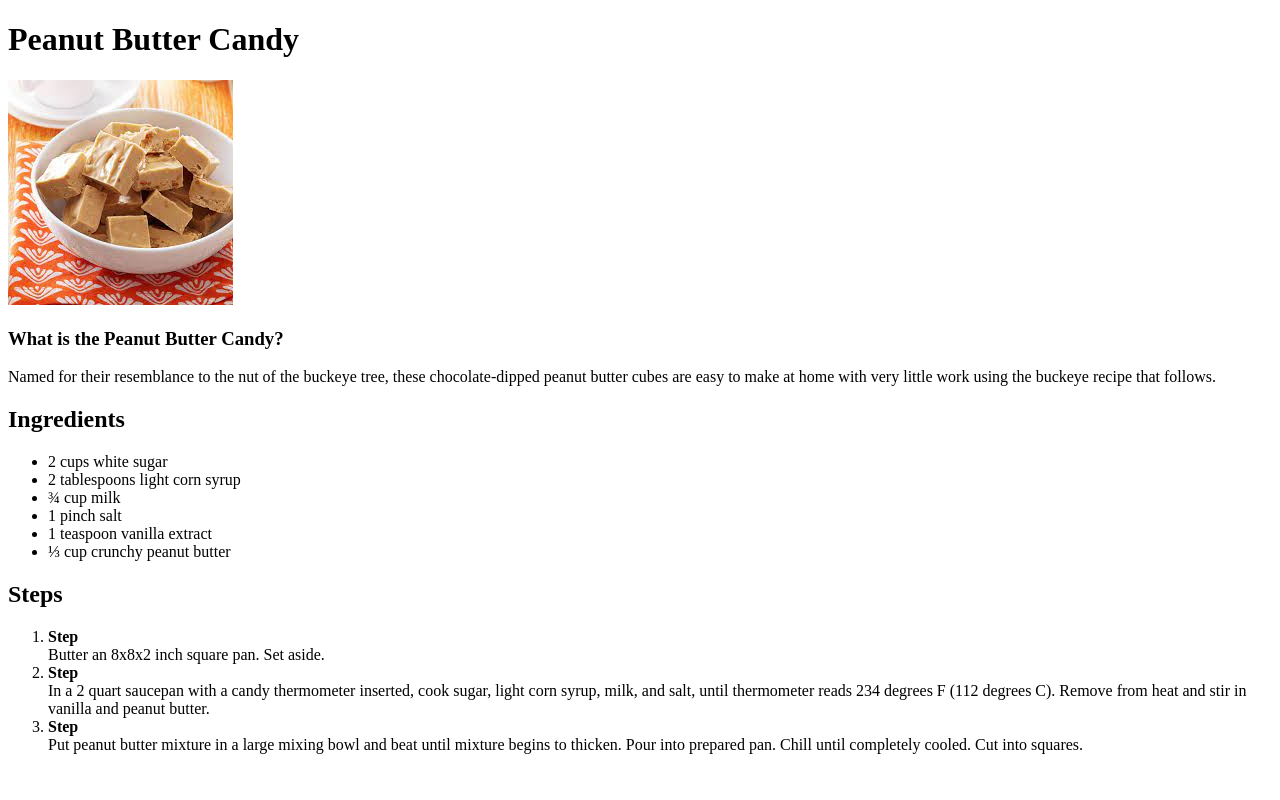
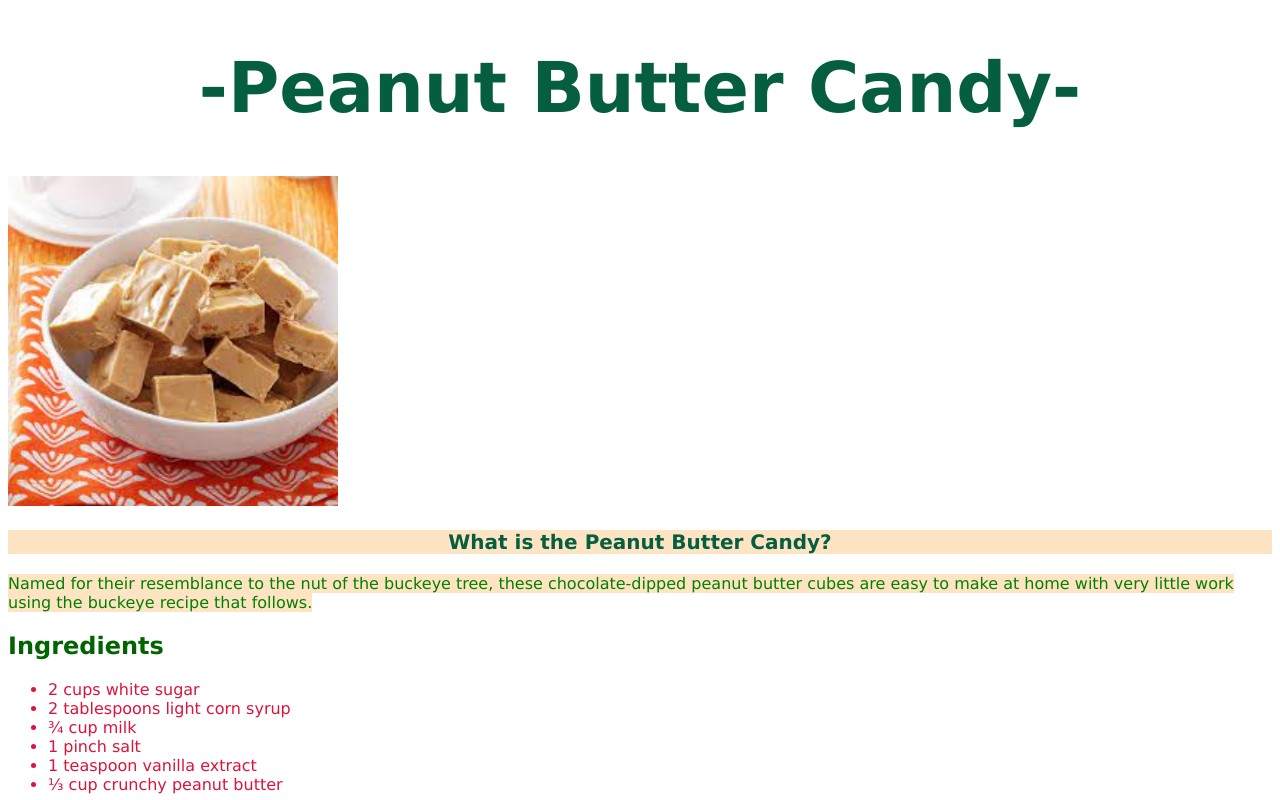
Before and after one commit to androyea/odin-recipes, a plain HTML site: page peanut-butter-candy.html in a window 1280 px wide. Shown: the top 800 px of the page. Drawn offline with Linux system fonts and the light colour scheme.

Commit message:
Add files via upload
updated with css

```diff
--- a/peanut-butter-candy.html
+++ b/peanut-butter-candy.html
@@ -5,14 +5,15 @@
     <meta http-equiv="X-UA-Compatible" content="IE=edge">
     <meta name="viewport" content="width=device-width, initial-scale=1.0">
     <title>Peanut Butter Candy</title>
+    <link rel="stylesheet" href="../odin-recipes/style.peanut-butter-candy.css">
 </head>
 <body>
-    <h1>Peanut Butter Candy</h1>
-    <img src="../odin-recipes/peanut-butter-candy.jpg" alt="There are many peanut butter candies in the white bowl">
-        <h3>What is the Peanut Butter Candy?</h3>
-        <p1>Named for their resemblance to the nut of the buckeye tree, these chocolate-dipped peanut butter cubes are easy to make at home with very little work using the buckeye recipe that follows.</p1>
- <h2>Ingredients</h2>
-    <ul>
+    <h1 class="naslov">-Peanut Butter Candy-</h1>
+    <div><img class="slika" src="../odin-recipes/peanut-butter-candy.jpg" alt="There are many peanut butter candies in the white bowl"></div>
+        <h3 class="objasnjenje">What is the Peanut Butter Candy?</h3>
+        <p1 class="objasnjenje2">Named for their resemblance to the nut of the buckeye tree, these chocolate-dipped peanut butter cubes are easy to make at home with very little work using the buckeye recipe that follows.</p1>
+ <h2  class="sastojci">Ingredients</h2>
+    <ul class="lista1">
         <li>2 cups white sugar</li>
         <li>2 tablespoons light corn syrup</li>
         <li>¾ cup milk</li>
@@ -20,14 +21,14 @@
         <li>1 teaspoon vanilla extract</li>
         <li>⅓ cup crunchy peanut butter</li>
     </ul>
- <h2>Steps</h2>
+ <h2 class="koraci">Steps</h2>
     <ol>
-        <li><strong>Step</strong></li>
-          <p1>Butter an 8x8x2 inch square pan. Set aside.</p1>
-        <li><strong>Step</strong></li>
-          <p1>In a 2 quart saucepan with a candy thermometer inserted, cook sugar, light corn syrup, milk, and salt, until thermometer reads 234 degrees F (112 degrees C). Remove from heat and stir in vanilla and peanut butter.</p1>
-        <li><strong>Step</strong></li>
-          <p1>Put peanut butter mixture in a large mixing bowl and beat until mixture begins to thicken. Pour into prepared pan. Chill until completely cooled. Cut into squares.</p1>
+        <li class="lista2"><strong>Step</strong></li>
+          <p1 class="sta">Butter an 8x8x2 inch square pan. Set aside.</p1>
+        <li class="lista2"><strong>Step</strong></li>
+          <p1  class="sta">In a 2 quart saucepan with a candy thermometer inserted, cook sugar, light corn syrup, milk, and salt, until thermometer reads 234 degrees F (112 degrees C). Remove from heat and stir in vanilla and peanut butter.</p1>
+        <li class="lista2"><strong>Step</strong></li>
+          <p1 class="sta">Put peanut butter mixture in a large mixing bowl and beat until mixture begins to thicken. Pour into prepared pan. Chill until completely cooled. Cut into squares.</p1>
     </ol>
 
 
--- /dev/null
+++ b/style.crepes.css
@@ -0,0 +1,59 @@
+.naslov {
+    font-size: 70px;
+    color: rgb(5, 94, 64);
+    font-family: Verdana, Geneva, Tahoma, sans-serif;
+
+}
+
+.img {
+    height: 100px;
+    width: auto;
+    ;
+}
+
+.drugi.naslov {
+    color: rgb(5, 94, 64);
+    background-color: bisque;
+    font-size: 20px;
+    font-family: Verdana, Geneva, Tahoma, sans-serif;
+    text-align: center;
+}
+
+.objasnjenje {
+    color:green;
+    font-family: Verdana, Geneva, Tahoma, sans-serif;
+    background-color: bisque;
+}
+
+.sastojci {
+    color: darkgreen;
+    font-family: Verdana, Geneva, Tahoma, sans-serif;
+
+}
+
+.lista1 {
+    color: crimson;
+    font-family: Verdana, Geneva, Tahoma, sans-serif;
+
+}
+
+.koraci {
+    color: darkgreen;
+    font-family: Verdana, Geneva, Tahoma, sans-serif;
+}
+
+.lista2 {
+    color: darkgreen;
+    font-family: Verdana, Geneva, Tahoma, sans-serif;
+   text-align: left;
+}
+
+.palacinak {
+    height: 300px;
+    width: auto;
+}
+
+.sta {
+    color: crimson;
+    font-family: Verdana, Geneva, Tahoma, sans-serif;
+}
--- /dev/null
+++ b/style.peanut-butter-candy.css
@@ -0,0 +1,53 @@
+.naslov {
+    font-size: 70px;
+    color: rgb(5, 94, 64);
+    font-family: Verdana, Geneva, Tahoma, sans-serif;
+    text-align: center;
+
+}
+
+.slika {
+    height: auto;
+    width: 330px;
+    text-align: center;
+}
+
+.objasnjenje {
+    color: rgb(5, 94, 64);
+    background-color: bisque;
+    font-size: 20px;
+    font-family: Verdana, Geneva, Tahoma, sans-serif;
+    text-align: center;
+}
+
+.objasnjenje2 {
+    color:green;
+    font-family: Verdana, Geneva, Tahoma, sans-serif;
+    background-color: bisque;
+}
+
+.sastojci {
+    color: darkgreen;
+    font-family: Verdana, Geneva, Tahoma, sans-serif;
+}
+
+.lista1 {
+    color: crimson;
+    font-family: Verdana, Geneva, Tahoma, sans-serif;
+}
+
+.koraci {
+    color: darkgreen;
+    font-family: Verdana, Geneva, Tahoma, sans-serif;
+}
+
+.lista2 {
+    color: darkgreen;
+    font-family: Verdana, Geneva, Tahoma, sans-serif;
+   text-align: left;
+}
+
+.sta {
+    color: crimson;
+    font-family: Verdana, Geneva, Tahoma, sans-serif;
+}
--- /dev/null
+++ b/style.sad-cake.css
@@ -0,0 +1,53 @@
+.naslov {
+    font-size: 70px;
+    color: rgb(5, 94, 64);
+    font-family: Verdana, Geneva, Tahoma, sans-serif;
+    text-align: center;
+
+}
+
+.slika {
+    height: auto;
+    width: 330px;
+    text-align: center;
+}
+
+.naslov2 {
+    color: rgb(5, 94, 64);
+    background-color: bisque;
+    font-size: 20px;
+    font-family: Verdana, Geneva, Tahoma, sans-serif;
+    text-align: center;
+}
+
+.objasnjenje {
+    color:green;
+    font-family: Verdana, Geneva, Tahoma, sans-serif;
+    background-color: bisque;
+}
+
+.sastojci {
+    color: darkgreen;
+    font-family: Verdana, Geneva, Tahoma, sans-serif;
+}
+
+.lista1 {
+    color: crimson;
+    font-family: Verdana, Geneva, Tahoma, sans-serif;
+}
+
+.koraci {
+    color: darkgreen;
+    font-family: Verdana, Geneva, Tahoma, sans-serif;
+}
+
+.lista2 {
+    color: darkgreen;
+    font-family: Verdana, Geneva, Tahoma, sans-serif;
+   text-align: left;
+}
+
+.sta {
+    color: crimson;
+    font-family: Verdana, Geneva, Tahoma, sans-serif;
+}
--- /dev/null
+++ b/style1.css
@@ -0,0 +1,15 @@
+.naslov {
+    color: brown;
+    font-size: 65px;
+    background-color: rgb(149, 202, 149);
+    font-family: monospace;
+    text-align: center;
+}
+
+.cls {
+    color: lightgreen;
+    font-size: 33px;
+    background-color: bisque;
+    text-align: left;
+    font-family: Verdana, Geneva, Tahoma, sans-serif;
+}
```
Also changed, not shown: crepes.html (+15 -13 lines), index.html (+7 -4 lines), sad-cake.html (+14 -13 lines), 1 other file.
